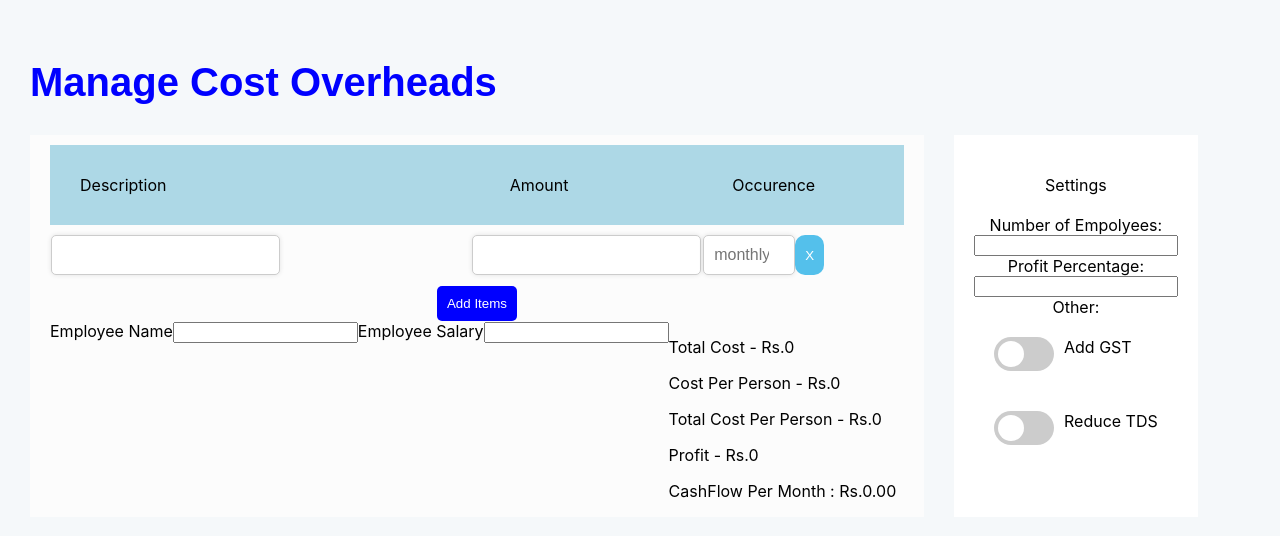
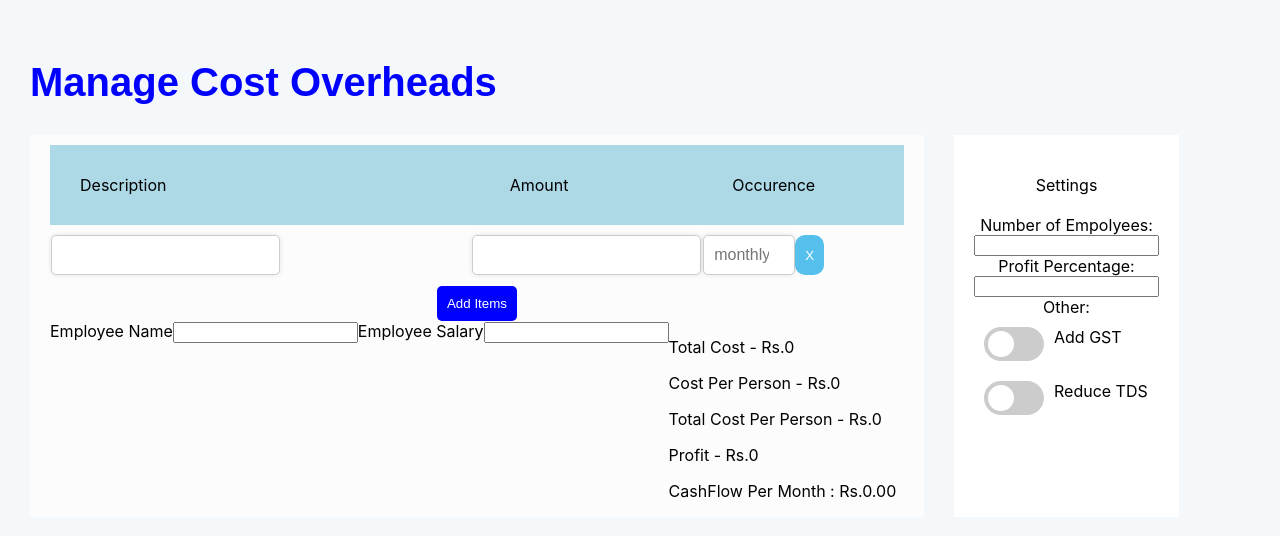
Before and after one commit to rohxnn/EmployeeCost, a React (Create React App) app: page / in a window 1280 px wide. Shown: the top 536 px of the page. Built offline with nearby package versions, Linux system fonts and the light colour scheme.

Commit message:
style(Setting): style ui for setting

```diff
--- a/src/components/Setting/Setting.css
+++ b/src/components/Setting/Setting.css
@@ -70,7 +70,7 @@
 }
 
 .toggle-display {
-    padding: 20px;
+    padding: 10px;
 }
 
 label {
```
